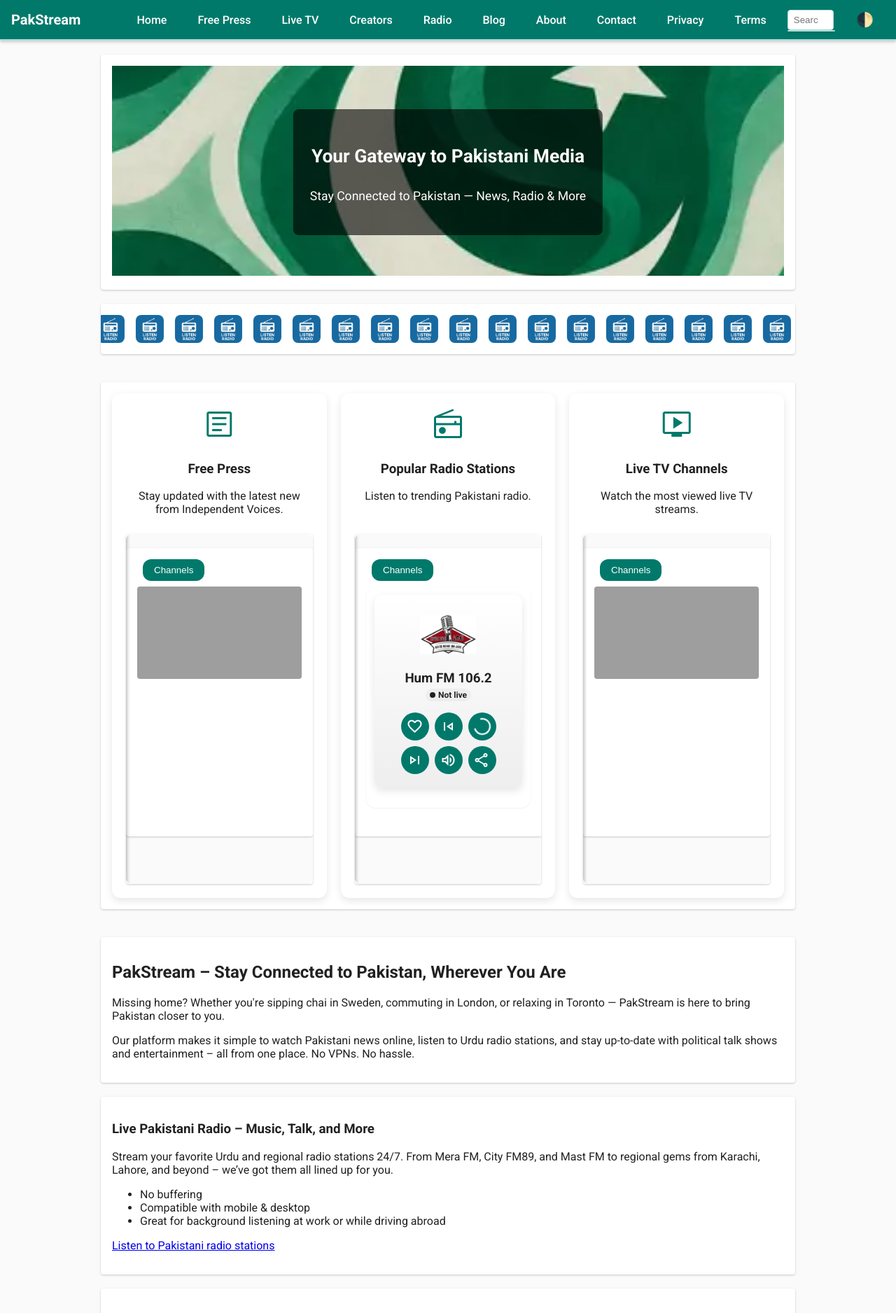
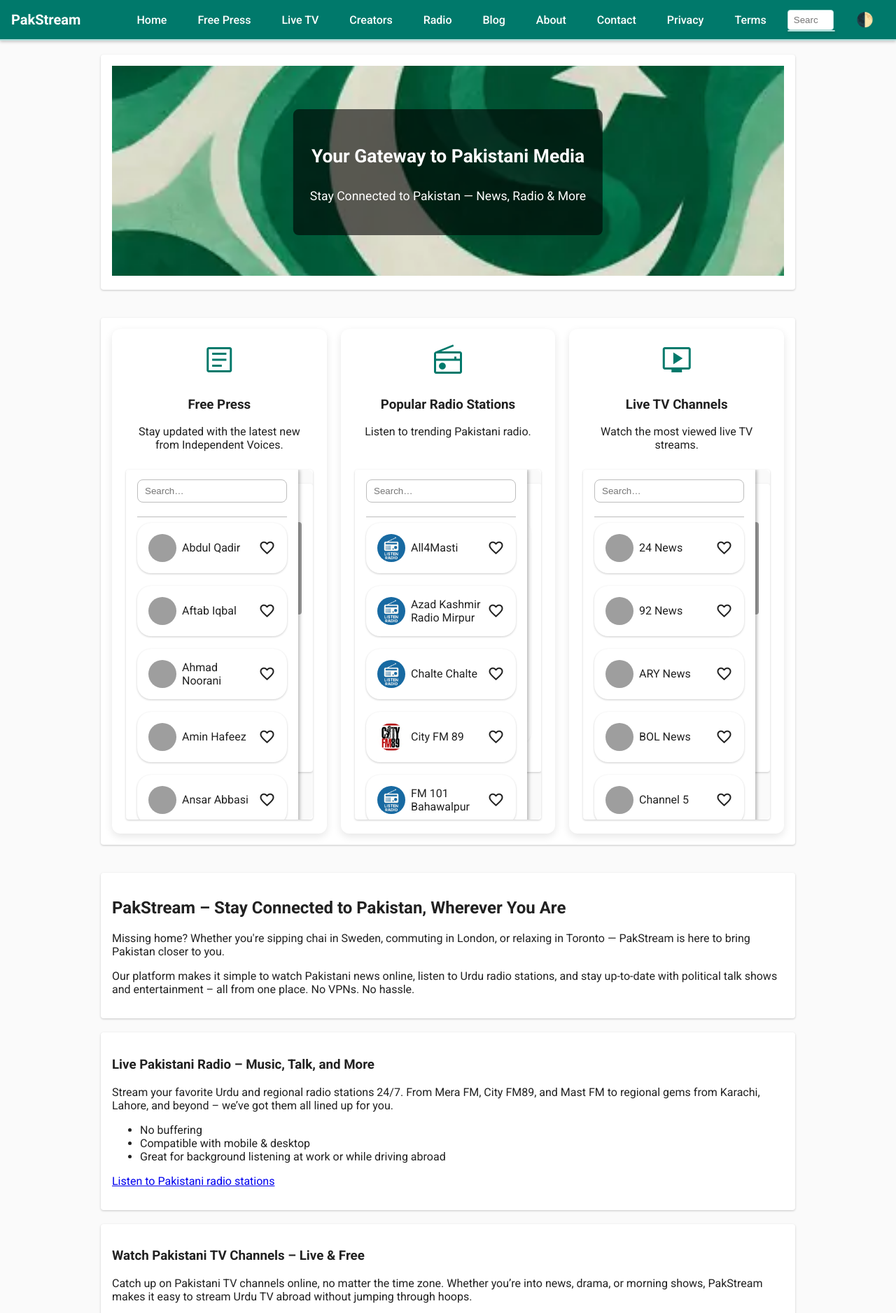
Before and after one commit to atifwaqar/pakstream, a Jekyll site: the page built from index.html, in a window 1280 px wide. Shown: the top 1876 px of the page at 70% size. Built offline with Jekyll 4.4.1, drawn with Linux system fonts in a browser that asks for light colours; comment, search, counter and statistics services are not loaded.

Commit message:
Revert "Refine scrolling station logo marquee on homepage"

```diff
--- a/css/style.css
+++ b/css/style.css
@@ -299,41 +299,6 @@ section {
 /* Improve contrast for tagline in dark mode */
 [data-theme="dark"] .hero-text {
   color: var(--on-primary-container);
-}
-
-.station-scroller {
-  overflow: hidden;
-  margin: 20px auto;
-  max-width: 960px;
-}
-
-.station-scroller .scroller-track {
-  display: flex;
-  width: max-content;
-  animation: station-scroll 80s linear infinite;
-}
-
-.station-scroller:hover .scroller-track {
-  animation-play-state: paused;
-}
-
-.station-scroller .scroller-track a {
-  display: flex;
-  align-items: center;
-  flex: 0 0 auto;
-}
-
-.station-scroller .channel-thumb {
-  width: 40px;
-  height: 40px;
-  border-radius: 8px;
-  object-fit: cover;
-  margin-right: 16px;
-}
-
-@keyframes station-scroll {
-  from { transform: translateX(0); }
-  to { transform: translateX(-50%); }
 }
 
 /* Featured card layout */
--- a/index.html
+++ b/index.html
@@ -109,10 +109,6 @@
       <h2>Your Gateway to Pakistani Media</h2>
       <p>Stay Connected to Pakistan — News, Radio &amp; More</p>
     </div>
-  </section>
-
-  <section class="station-scroller">
-    <div class="scroller-track"></div>
   </section>
 
   <!-- Featured cards -->
--- a/js/main.js
+++ b/js/main.js
@@ -204,37 +204,6 @@ document.addEventListener('DOMContentLoaded', function () {
   window.resizeLivePlayers = resizeLivePlayers;
   resizeLivePlayers();
 
-  var scroller = document.querySelector('.station-scroller .scroller-track');
-  if (scroller) {
-    fetch('/all_streams.json')
-      .then(function (r) { return r.json(); })
-      .then(function (data) {
-        var items = Array.isArray(data.items) ? data.items : [];
-        var typeToMode = { livetv: 'tv', tv: 'tv', radio: 'radio', freepress: 'freepress', creator: 'creator' };
-        items.forEach(function (it) {
-          if (it.media && it.media.logo_url) {
-            var mode = typeToMode[it.type] || 'tv';
-            var channelId = it.type === 'radio' && it.ids && it.ids.internal_id
-              ? it.ids.internal_id
-              : it.key;
-            var a = document.createElement('a');
-            a.href = '/media-hub.html?c=' + encodeURIComponent(channelId) + '&m=' + mode;
-            a.title = it.name || '';
-            var img = document.createElement('img');
-            img.src = it.media.logo_url;
-            img.alt = it.name || '';
-            img.className = 'channel-thumb';
-            a.appendChild(img);
-            scroller.appendChild(a);
-          }
-        });
-        scroller.innerHTML += scroller.innerHTML;
-      })
-      .catch(function (err) {
-        console.error('Failed to load station logos', err);
-      });
-  }
-
   if ('IntersectionObserver' in window) {
     const lazyElements = document.querySelectorAll('img[data-src], iframe[data-src]');
     const observer = new IntersectionObserver((entries, obs) => {
```
